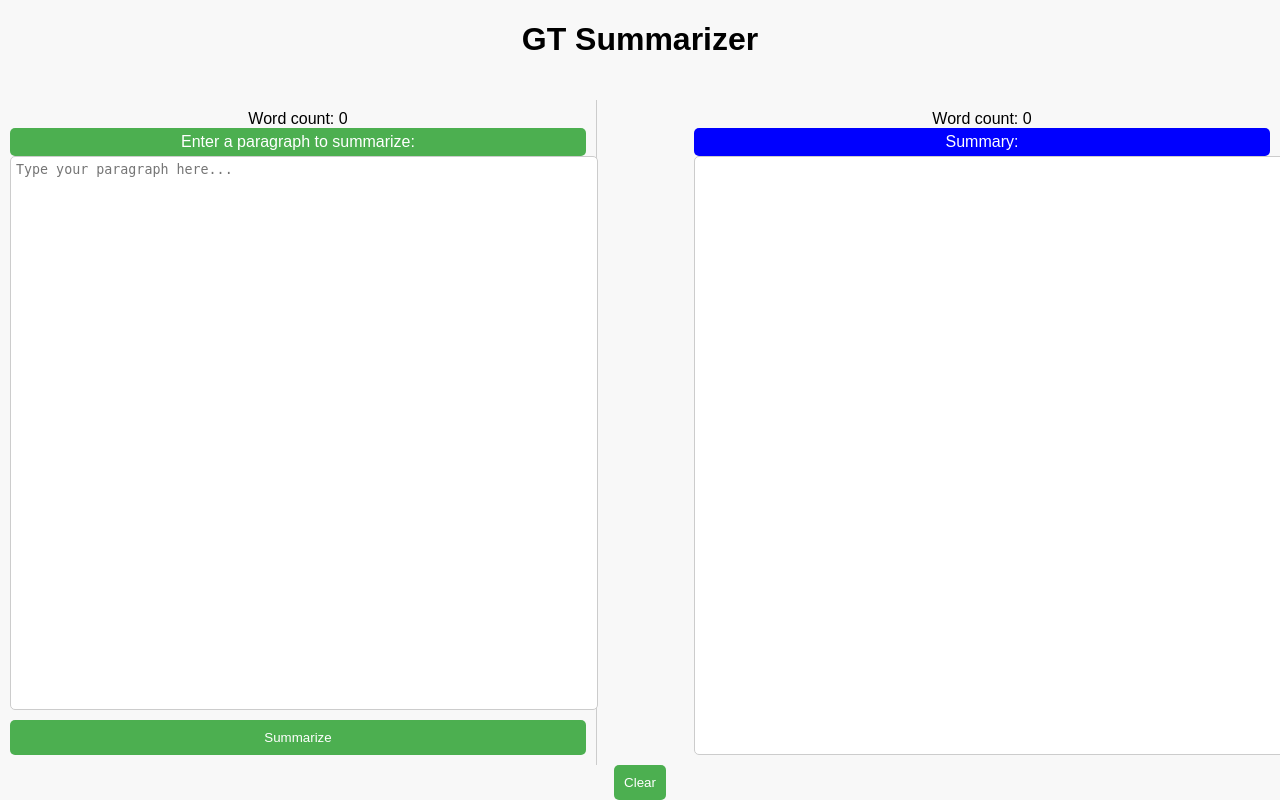
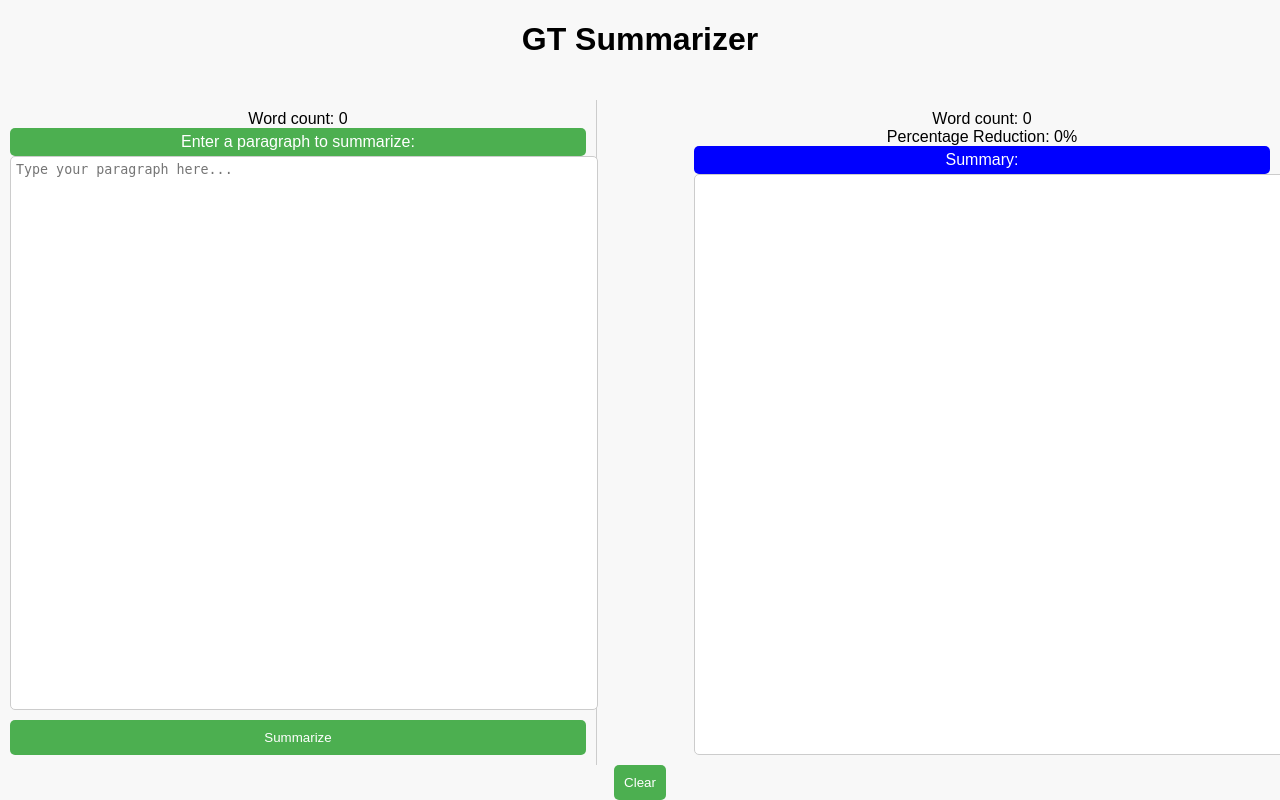
Before and after one commit to harishmanjrekar/harishGT, a Flask app: page / in a window 1280 px wide. Run offline with Flask 3, Linux system fonts and the light colour scheme.

Commit message:
Update index.html

```diff
--- a/templates/index.html
+++ b/templates/index.html
@@ -19,6 +19,7 @@
                 </div>
                 <div class="output-section">
                     <div class="word-count" id="output-word-count">Word count: 0</div>
+                    <div id="percentage-reduction">Percentage Reduction: 0%</div>
                     <div class="summary bot">Summary:</div>
                     <div id="output-box" class="output"></div>
                 </div>
```
